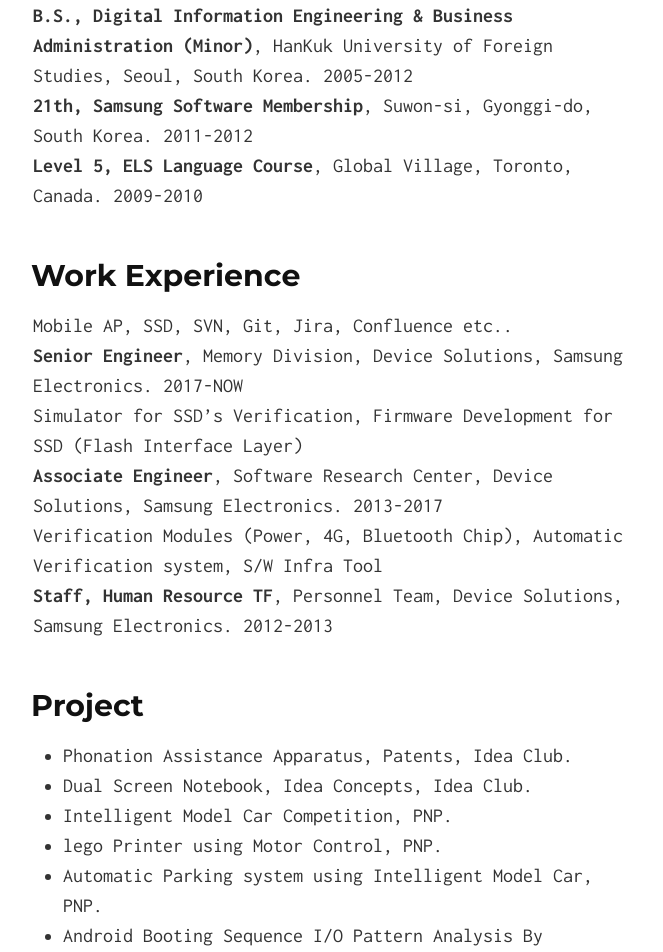
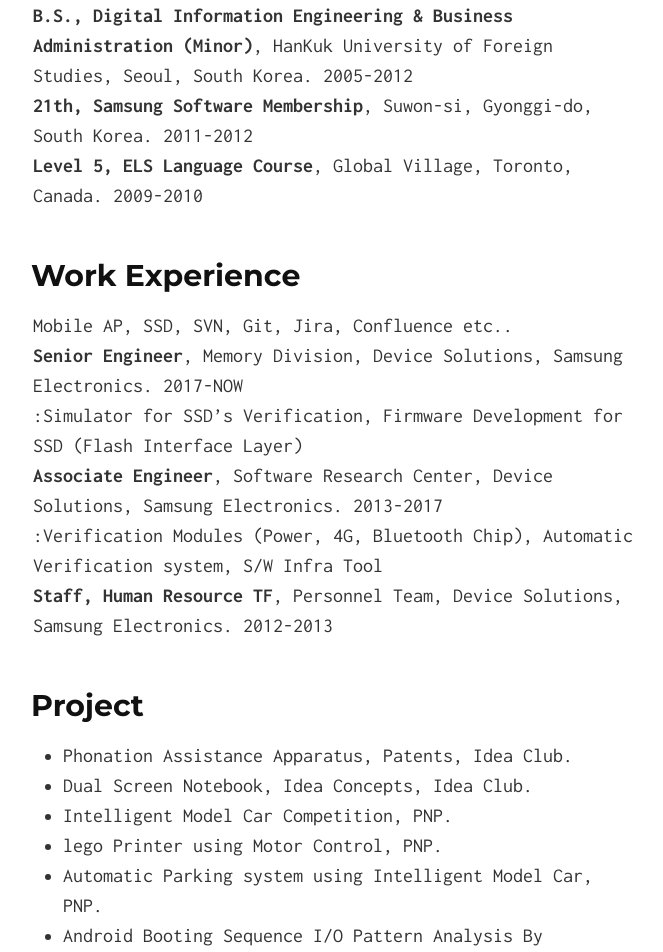
Before and after one commit to swssmjy86/swssmjy86.github.io, a Jekyll site: the page built from index.md, in a window 1280 px wide. Shown: the part 549-1501 px from the top of the page, without its empty margins (307-970 px from the left). Built offline with Jekyll 4.4.1, drawn with Linux system fonts in a browser that asks for light colours.

```diff
--- a/index.md
+++ b/index.md
@@ -16,9 +16,9 @@ Samsungjeonja-ro 1, Hwaseong-si, Gyeonggi-do 18448, South Korea.<br />
 ## Work Experience
 Mobile AP, SSD, SVN, Git, Jira, Confluence etc..<br />
 <strong>Senior Engineer</strong>, Memory Division, Device Solutions, Samsung Electronics. 2017-NOW<br />
-Simulator for SSD's Verification, Firmware Development for SSD (Flash Interface Layer)<br />
+ :Simulator for SSD's Verification, Firmware Development for SSD (Flash Interface Layer)<br />
 <strong>Associate Engineer</strong>, Software Research Center, Device Solutions, Samsung Electronics. 2013-2017<br />
-Verification Modules (Power, 4G, Bluetooth Chip), Automatic Verification system, S/W Infra Tool<br />
+ :Verification Modules (Power, 4G, Bluetooth Chip), Automatic Verification system, S/W Infra Tool<br />
 <strong>Staff, Human Resource TF</strong>, Personnel Team, Device Solutions, Samsung Electronics. 2012-2013<br />
 
 ## Project
```
